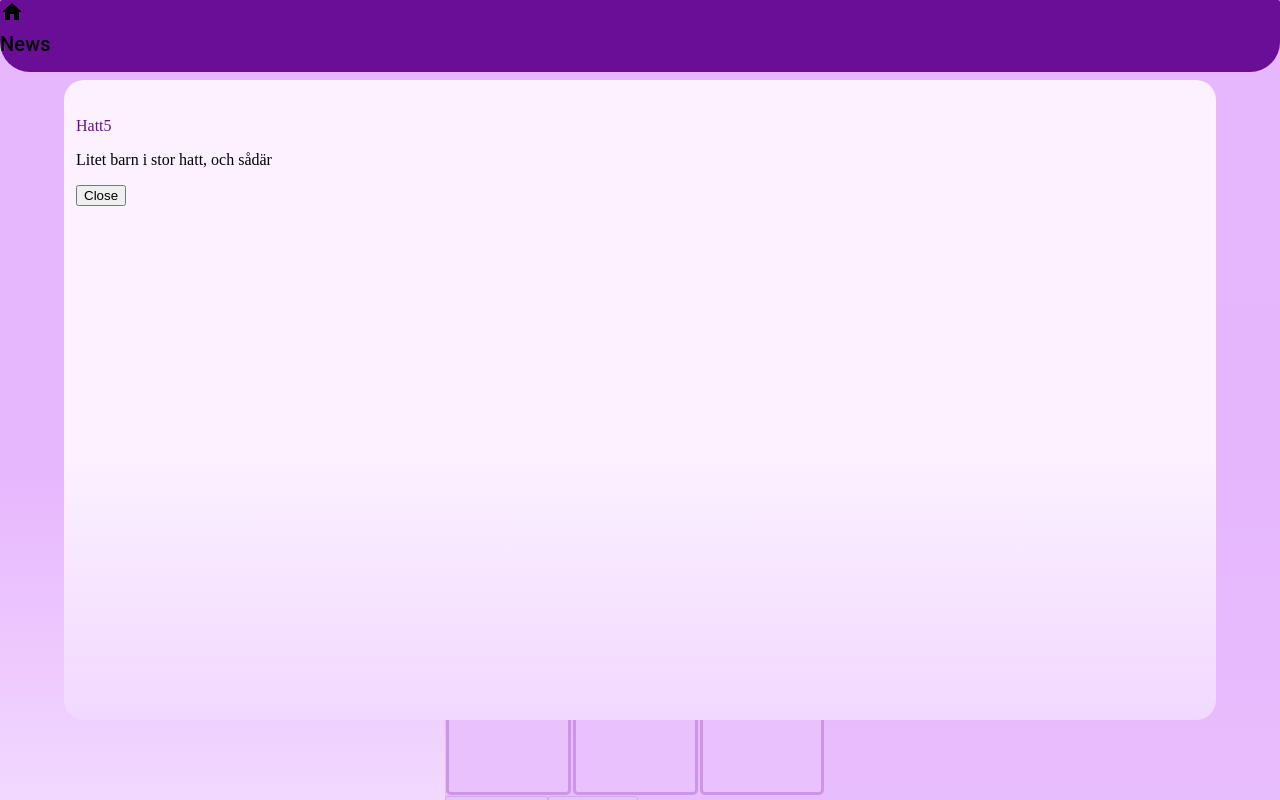
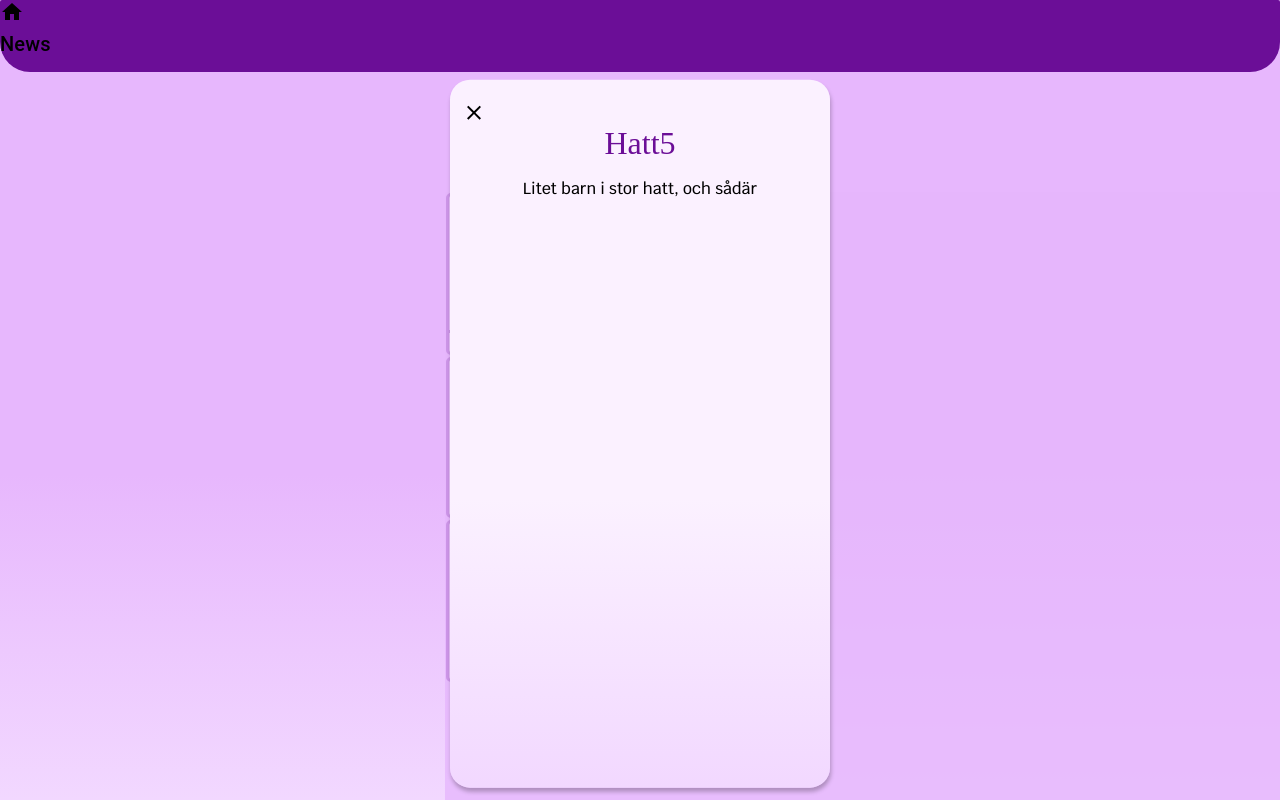
Before and after one commit to Henke-gh/bingoholmen, a React (Vite) app: page /bingo in a window 1280 px wide. Both pictures are taken after a click on the element "Hatt5". Shown: the top 800 px of the page. Built offline with nearby package versions, Linux system fonts and the light colour scheme; a web font is replaced by a local one.

Commit message:
Styling of tile backs

```diff
--- a/src/App.css
+++ b/src/App.css
@@ -8,7 +8,8 @@
   --bongo-purple: #6b0e97;
   --bongo-yellow: #ffc700;
   --bongo-tile: #f8ecfd;
-  --bongo-tile-clicked: #c89eff;
+  --bongo-tile-clicked: #d4a8fe;
+  --bongo-tile-clicked-border: #9d52c0;
   --bongo-border: 3px solid var(--bongo-purple);
   --bongo-font: "Jockey One", serif;
   --bongo-bread: "Krub", sans-serif;
@@ -37,9 +38,10 @@
   position: relative;
 }
 
-.homeWrapperBigContainer {
+.bingoWrapperBigContainer {
   position: absolute;
-  top: 25%;
+  top: 12%;
+  text-align: center;
 }
 
 body {
@@ -100,6 +102,8 @@ body {
 
 .bingoTile.clicked {
   background-color: var(--bongo-tile-clicked);
+  border: 3px solid var(--bongo-tile-clicked-border);
+  color: var(--bongo-tile-clicked-border);
 }
 
 .tileName {
@@ -127,6 +131,27 @@ body {
   color: var(--bongo-purple);
 }
 
+.clicked > .bingoIcon {
+  color: var(--bongo-tile-clicked-border);
+}
+
+.clicked > .locationWrapper {
+  border-color: var(--bongo-tile-clicked-border);
+}
+
+.refreshBtn {
+  display: inline-flex;
+  padding: 10px 13px;
+  justify-content: center;
+  align-items: center;
+  gap: 13px;
+  border-radius: 9px;
+  background-color: #6b0e97;
+  box-shadow: 0px 4px 4px 0px rgba(0, 0, 0, 0.25);
+  margin-top: 20px;
+  border: none;
+}
+
 /* MODAL */
 
 .bingoBack,
@@ -138,22 +163,48 @@ body {
   border-radius: 20px;
   padding: 21px 12px;
   z-index: 2;
-  max-height: 644px;
+  max-height: 800px;
   height: 80%;
-  width: 90%;
+  width: 95%;
   margin: 0 auto;
 }
 
 .bingoBack {
   background: var(--bingoback-bg-gradient);
+  height: 105%;
+  box-shadow: 1px 4px 4px 0px rgba(0, 0, 0, 0.25);
 }
 
-.bingoBack > p.modalTitle {
-  color: var(--bongo-purple);
+.bingoBackWrapper {
+  position: relative;
+  display: flex;
+  flex-direction: column;
+  height: 100%;
 }
 
-.bingoBack > p.modalText {
+.iconTitleWrapper {
+  display: flex;
+  flex-direction: row;
+}
+
+p.modalTitle {
+  color: var(--bongo-purple);
+  font-size: 32px;
+  margin: 0;
+  text-align: center;
+}
+
+p.modalText {
   color: #000;
+  font-family: var(--bongo-bread);
+}
+
+.bingoBackIcon {
+  color: var(--bongo-purple);
+  font-size: 58px;
+  position: absolute;
+  bottom: 0px;
+  left: calc(40%);
 }
 
 .bingobongo {
--- a/src/components/BingoCard.jsx
+++ b/src/components/BingoCard.jsx
@@ -1,5 +1,7 @@
-import { useState, useEffect } from "react";
+import { useState, useEffect, createElement } from "react";
 import BingoSquare from "./BingoSquare";
+import * as Icons from "@mui/icons-material";
+import CloseIcon from "@mui/icons-material/Close";
 
 export default function BingoCard({ bingo, onReshuffle }) {
   // state management for showing/hiding modal
@@ -9,7 +11,10 @@ export default function BingoCard({ bingo, onReshuffle }) {
   // state management for text shown in modal & modal className (for styling purposes)
   const [modalText, setModalText] = useState("");
   const [modalTitle, setModalTitle] = useState("");
+  const [modalIcon, setModalIcon] = useState("");
   const [modalClass, setModalClass] = useState("");
+  const [IconComponent, setIconComponent] = useState(null);
+  const [iconProps, setIconProps] = useState({});
 
   // sets state for which tiles are clicked and which combinations will win based on tile's name
   const [clickedTiles, setClickedTiles] = useState([]);
@@ -63,6 +68,12 @@ export default function BingoCard({ bingo, onReshuffle }) {
     let tile = bingo.find((item) => item.name == name);
     setModalText(tile.text);
     setModalTitle(tile.name);
+    setModalIcon(tile.icon);
+    setIconComponent(Icons[tile.icon]);
+    setIconProps({
+      className: "bingoBackIcon",
+      style: { fontSize: "58px" },
+    });
     setShowTileBackModal(true);
     setClickedTiles((prev) => {
       let newClickedTiles;
@@ -114,7 +125,7 @@ export default function BingoCard({ bingo, onReshuffle }) {
   };
 
   return (
-    <>
+    <div className="bingoWrapperBigContainer">
       <h1 className="bingoHeadline">HITTA</h1>
       <div className="bingoWrapper">
         {bingo.map((tile, index) => (
@@ -128,15 +139,17 @@ export default function BingoCard({ bingo, onReshuffle }) {
             isClicked={clickedTiles.includes(tile.name)}
           />
         ))}
-        <button onClick={onReshuffle}>Reshuffle Tiles</button>
-        <button onClick={() => setShowTileBackModal(true)}>Show modal</button>
 
         {showTileBackModal && <div className="overlay"></div>}
         {showTileBackModal && (
           <div className={modalClass}>
-            <p className="modalTitle">{modalTitle}</p>
-            <p className="modalText">{modalText}</p>
-            <button onClick={handleCloseModal}>Close</button>
+            <div className="bingoBackWrapper">
+              <CloseIcon onClick={handleCloseModal} />
+              <p className="modalTitle">{modalTitle}</p>
+
+              <p className="modalText">{modalText}</p>
+              {IconComponent && createElement(IconComponent, iconProps)}
+            </div>
           </div>
         )}
 
@@ -148,6 +161,10 @@ export default function BingoCard({ bingo, onReshuffle }) {
           </div>
         )}
       </div>
-    </>
+
+      <button className="refreshBtn" onClick={handleCloseWinModal}>
+        <img src="refresh.svg" alt="Nya brickor"></img>
+      </button>
+    </div>
   );
 }
--- a/src/components/BingoSquare.jsx
+++ b/src/components/BingoSquare.jsx
@@ -1,5 +1,6 @@
 import { useState, createElement } from "react";
 import * as Icons from "@mui/icons-material";
+import CloseIcon from "@mui/icons-material/Close";
 
 export default function BingoSquare({
   icon,
```
Also changed, not shown: public/refresh.svg (added).
